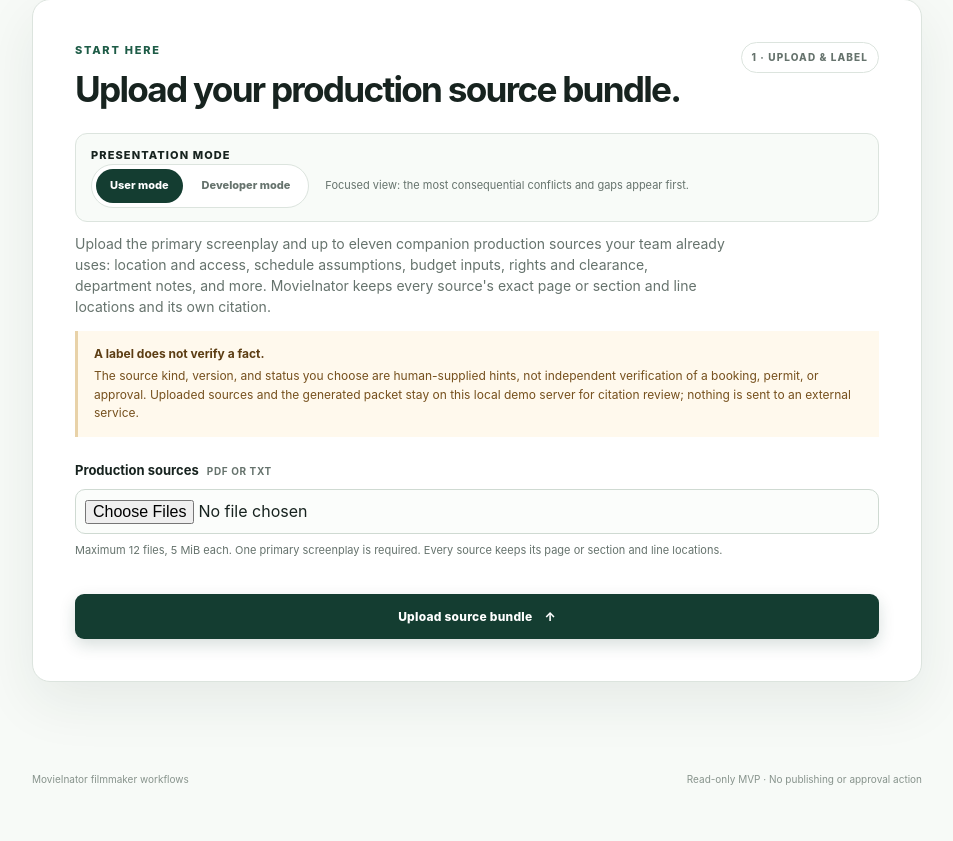
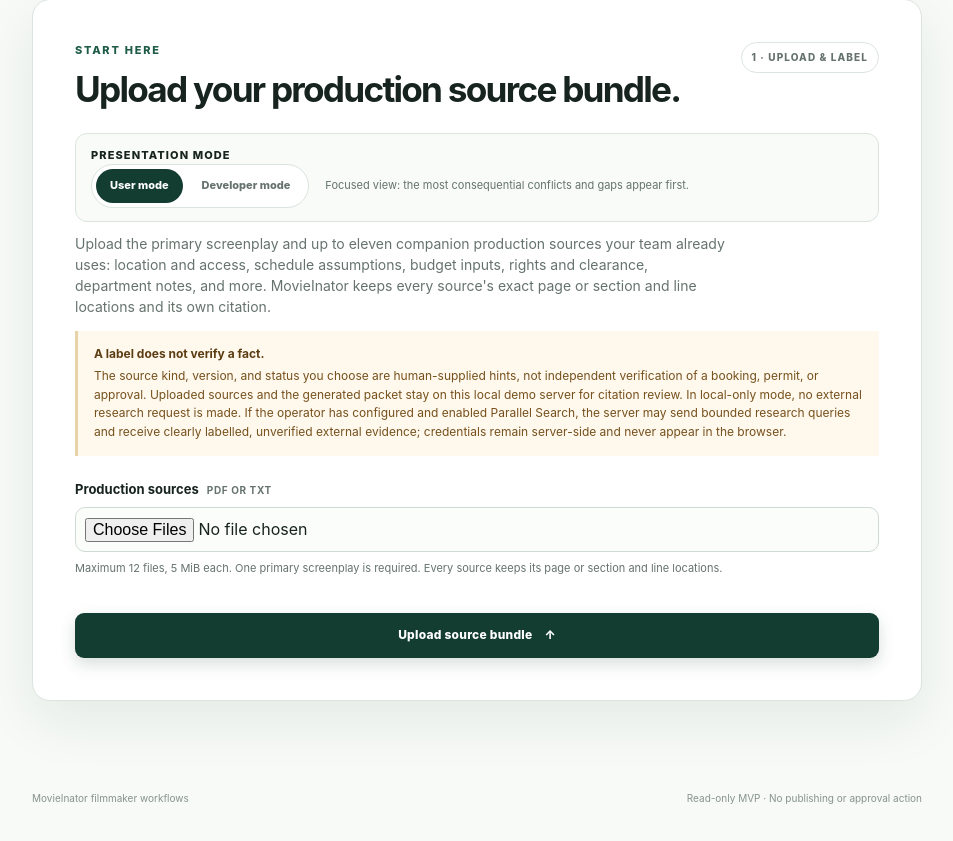
Before and after one commit to jacksonlohxt/MovieNator, a website: page web/index.html in a window 1280 px wide. Shown: the part 903-1744 px from the top of the page, without its empty margins (163-1116 px from the left). Drawn offline with Linux system fonts and the light colour scheme; no server answers.

Commit message:
fix: disclose optional external producer research

```diff
--- a/web/index.html
+++ b/web/index.html
@@ -55,7 +55,7 @@
         <p class="state-copy">Upload the primary screenplay and up to eleven companion production sources your team already uses: location and access, schedule assumptions, budget inputs, rights and clearance, department notes, and more. MovieInator keeps every source's exact page or section and line locations and its own citation.</p>
         <div class="producer-trust" role="note" aria-live="polite">
           <strong>A label does not verify a fact.</strong>
-          <span>The source kind, version, and status you choose are human-supplied hints, not independent verification of a booking, permit, or approval. Uploaded sources and the generated packet stay on this local demo server for citation review; nothing is sent to an external service.</span>
+          <span>The source kind, version, and status you choose are human-supplied hints, not independent verification of a booking, permit, or approval. Uploaded sources and the generated packet stay on this local demo server for citation review. In local-only mode, no external research request is made. If the operator has configured and enabled Parallel Search, the server may send bounded research queries and receive clearly labelled, unverified external evidence; credentials remain server-side and never appear in the browser.</span>
         </div>
         <form id="producer-form" class="producer-form" novalidate>
           <div class="field-group"><label for="producer-files">Production sources <span class="required">PDF or TXT</span></label><input id="producer-files" name="files" type="file" accept="application/pdf,text/plain,.pdf,.txt" multiple required aria-describedby="producer-help producer-error"><span id="producer-help" class="field-help">Maximum 12 files, 5 MiB each. One primary screenplay is required. Every source keeps its page or section and line locations.</span><p id="producer-error" class="field-error" role="alert" hidden></p></div>
```
Also changed, not shown: test/producer.test.js (+9 -0 lines).
